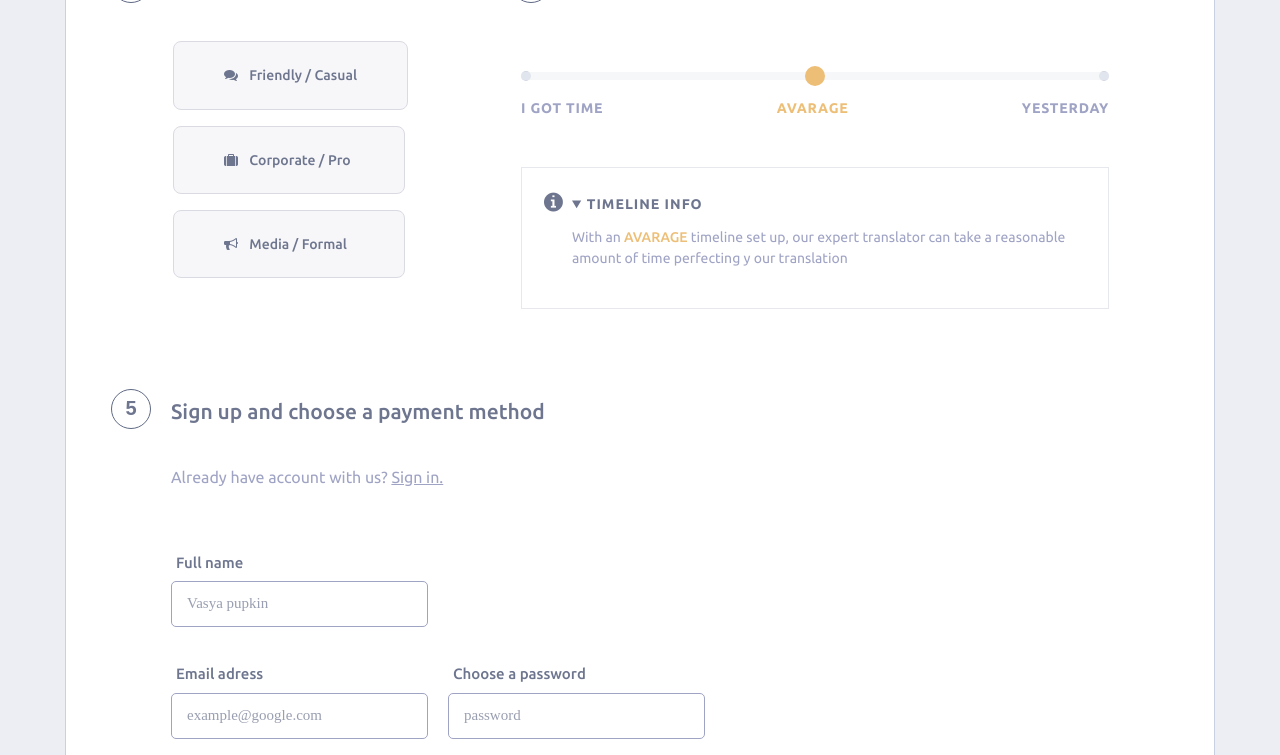
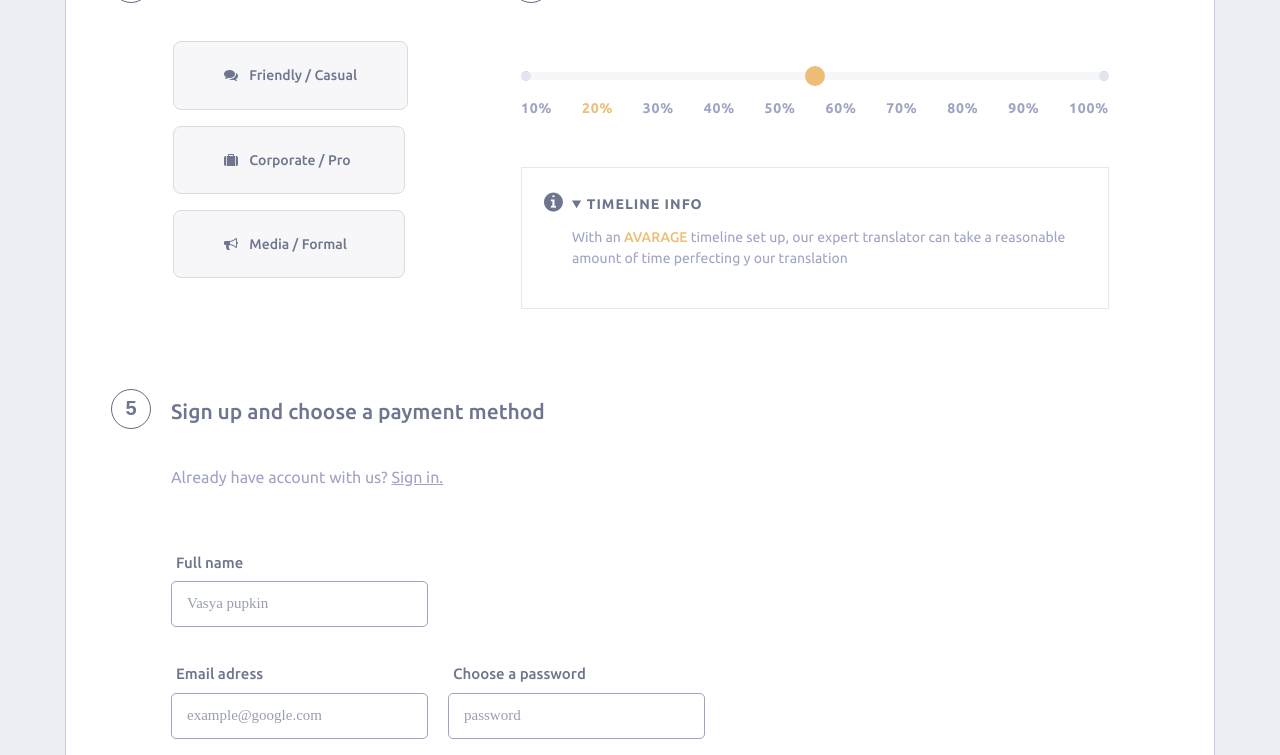
Before and after one commit to linkqwd/html5-order-form, a website: page src/index.html in a window 1280 px wide. Shown: the part 1624-2379 px from the top of the page. Drawn offline with Linux system fonts and the light colour scheme.

Commit message:
change radioline

```diff
--- a/src/index.html
+++ b/src/index.html
@@ -241,14 +241,21 @@
                     type="range"
                     min="0"
                     max="100"
-                    step="25"
+                    step="10"
                     value="50"
                     id="urgent-timeline__range"
                     class="urgent-timeline__range"
                   />
-                  <label class="urgent-timeline__label" for="urgent-timeline__range">i got time</label>
-                  <label class="urgent-timeline__label urgent-timeline__label_emphasized" for="urgent-timeline__range">avarage</label>
-                  <label class="urgent-timeline__label" for="urgent-timeline__range">yesterday</label>
+                  <label class="urgent-timeline__label" for="urgent-timeline__range">10%</label>
+                  <label class="urgent-timeline__label urgent-timeline__label_emphasized" for="urgent-timeline__range">20%</label>
+                  <label class="urgent-timeline__label" for="urgent-timeline__range">30%</label>
+                  <label class="urgent-timeline__label" for="urgent-timeline__range">40%</label>
+                  <label class="urgent-timeline__label" for="urgent-timeline__range">50%</label>
+                  <label class="urgent-timeline__label" for="urgent-timeline__range">60%</label>
+                  <label class="urgent-timeline__label" for="urgent-timeline__range">70%</label>
+                  <label class="urgent-timeline__label"  for="urgent-timeline__range">80%</label>
+                  <label class="urgent-timeline__label" for="urgent-timeline__range">90%</label>
+                  <label class="urgent-timeline__label" for="urgent-timeline__range">100%</label>
                 </div>
                 <details open class="timeline-info">
                   <summary class="timeline-info__h4">timeline info</summary>
```
